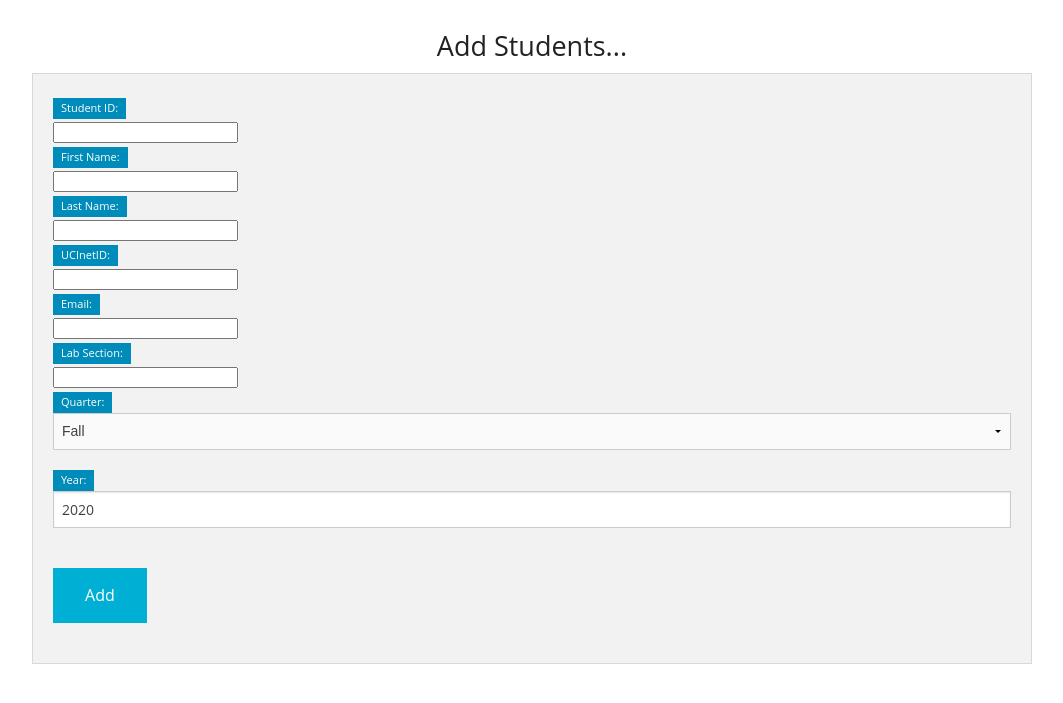
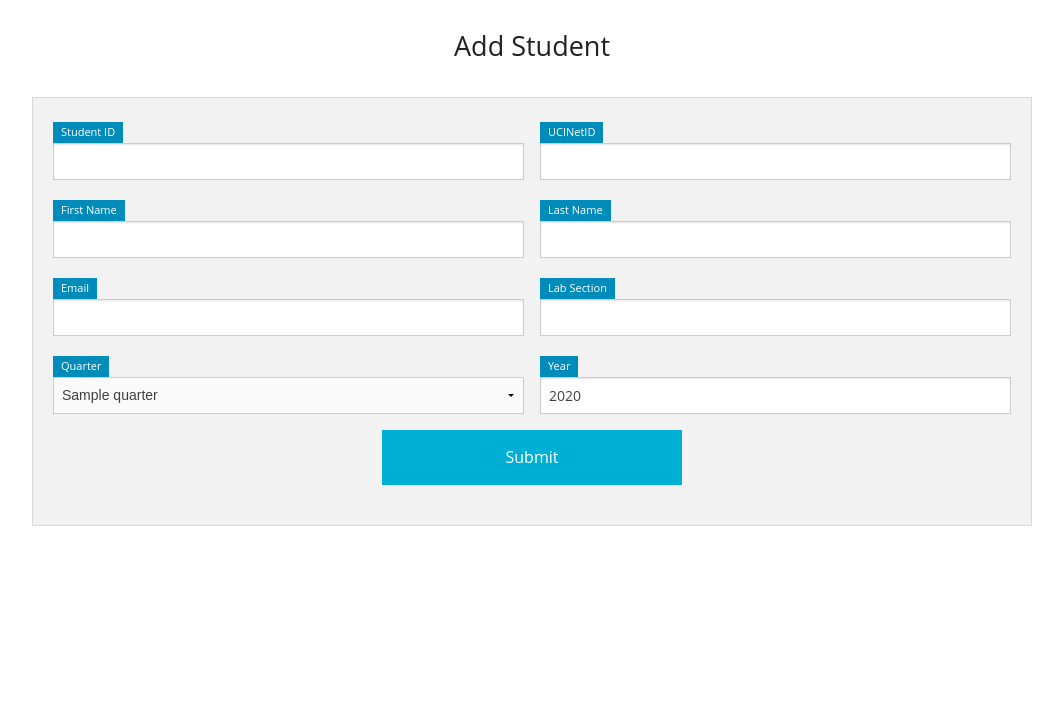
Before and after one commit to austinsherron/partner_app, a Python web app: template templates/admin_add_student.html in a window 1280 px wide. Shown: the part 45-748 px from the top of the page, without its empty margins (108-1171 px from the left). Run offline with Jinja, Linux system fonts and the light colour scheme; the template is opened without the code that fills it: most values are stand-ins (such as "Sample title", 1, 10 or a date in 2020).

Commit message:
Update AddStudent Handler and View
Add error handling code to AddStudent handler. Add comments to
AddStudent handler. Stylize add student template.

```diff
--- a/templates/admin_add_assignment.html
+++ b/templates/admin_add_assignment.html
@@ -11,8 +11,8 @@
 		</div>
 	{% endif %}
 
-	<div class="small-4 columns small-offset-4">
-		<h3 class="small-centered">Add An Assignment...</h3>
+	<div class="small-12 columns">
+		<h3 class="text-center">Add An Assignment...</h3>
 		<br>
 	</div>
 
@@ -47,7 +47,6 @@
 				</div>
 
 				<div class="small-6 columns">
-					<div class="rows">
 					<div class="small-6 columns">
 					<span class="label">Fade In Date</span><br>
 						<input name="fade_in_date" type="date" value="{{ today }}">
@@ -55,7 +54,6 @@
 					<div class="small-6 columns">
 						<span class="label">Fade In Time</span><br>
 						<input name="fade_in_time" type="time" value="00:00">
-						</div>
 					</div>
 
 					<div class="small-6 columns">
--- a/templates/admin_add_student.html
+++ b/templates/admin_add_student.html
@@ -11,46 +11,74 @@
 
 	<br>
 
-	<div class="small-12-columns">
-		<h3 class="text-center">Add Students...</h3>
+	<div class="small-12 columns">
+		<h3 class="text-center">Add Student</h3>
+		<br>
 	</div>
 
-	<div class="small-12 columns panel">
-
+	<div class="small-12 columns panel top-level">
 		<form action="/admin/student/add" method="post" enctype="multipart/form-data">
-			<span class="label">Student ID:</span>
-			<br>
-			<input name="studentid"><br>
-			<span class="label">First Name:</span>
-			<br>
-			<input name="first_name"><br>
-			<span class="label">Last Name:</span>
-			<br>
-			<input name="last_name"><br>
-			<span class="label">UCInetID:</span>
-			<br>
-			<input name="ucinetid"><br>
-			<span class="label">Email:</span>
-			<br>
-			<input name="email"><br>
-			<span class="label">Lab Section:</span>
-			<br>
-			<input name="lab"><br>
-			<span class="label">Quarter:</span>
-			<br>
-			<select name="quarter">
-				<option value="1">Fall</option>
-				<option value="2">Winter</option>
-				<option value="3">Spring</option>
-				<option value="4">Summer</option>
-			</select>
-			<br>
-			<span class="label">Year:</span>
-			<input type="number" name="year" value="{{ year }}">
-			<br>
-			<input class="button" type="submit" value="Add">
+			<div class="row">
+				<div class="small-12 columns small-centered">
+					<div class="row">
+						<div class="small-6 columns">
+							<span class="label">Student ID</span><br>
+							<input name="studentid" type="number" />
+						</div>
+						<div class="small-6 columns">
+							<span class="label">UCINetID</span><br>
+							<input name="ucinetid" type="text" />
+						</div>
+					</div>
+					<div class="row">
+						<div class="small-6 columns">
+							<span class="label">First Name</span><br>
+							<input name="first_name" type="text" />
+						</div>
+						<div class="small-6 columns">
+							<span class="label">Last Name</span><br>
+							<input name="last_name" type="text" />
+						</div>
+					</div>
+					<div class="row">
+						<div class="small-6 columns">
+							<span class="label">Email</span><br>
+							<input name="email" type="text" />
+						</div>
+						<div class="small-6 columns">
+							<span class="label">Lab Section</span><br>
+							<input name="lab" type="number" />
+						</div>
+					</div>
+					<div class="row">
+						<div class="small-6 columns">
+							<span class="label">Quarter</span><br>
+							<select name="quarter" type="text">
+								{% for num,name in quarters%}
+									{% if num == quarter%}
+										<option value="{{ num }}" selected>{{ name }}</option>
+									{% else %}
+										<option value="{{ num }}">{{ name }}</option>
+									{% endif %}
+								{% endfor %}
+							</select>
+						</div>
+						<div class="small-6 columns">
+							<span class="label">Year</span><br>
+							<input name="year" type="number" value={{ year }} />
+						</div>
+					</div>
+				</div>
+			</div>
+			<div class="row">
+				<div class="small-4 columns small-centered">
+					<input class="button expand" type="submit" value="Submit"/>
+				<!--</div>
+				<div class="small-6 columns">
+					<input class="button expand" onclick="" value="Add Another"/>
+				</div>-->
+			</div>
 		</form>
-
 	</div>
 </div>
 
```
Also changed, not shown: admin.py (+29 -53 lines), partners.py (+7 -2 lines). Lines whose indentation alone changed are shown as unchanged.
